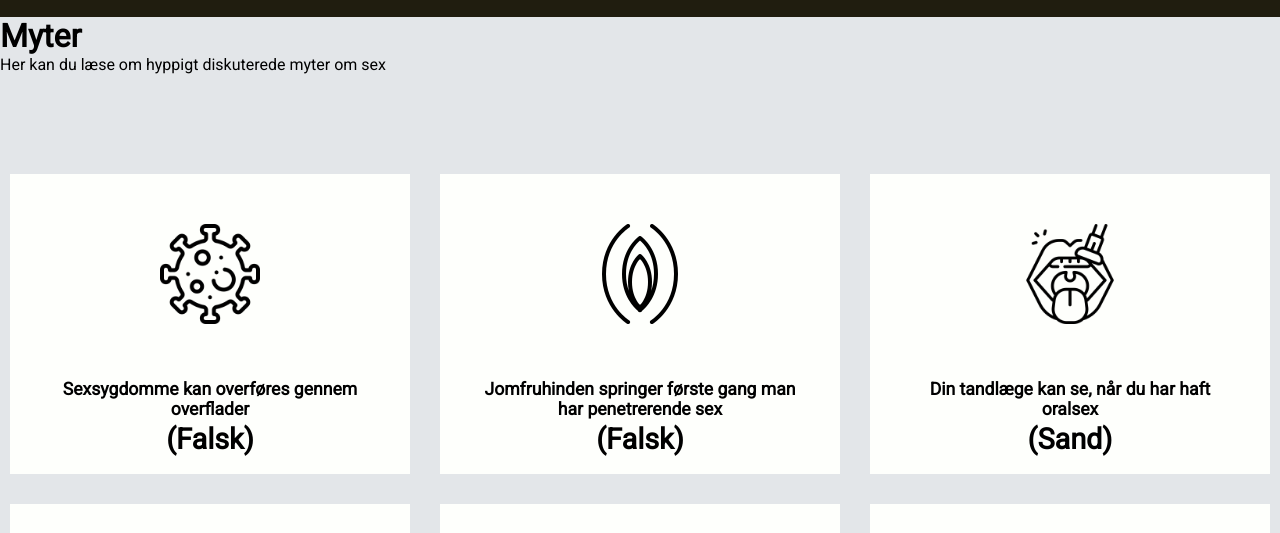
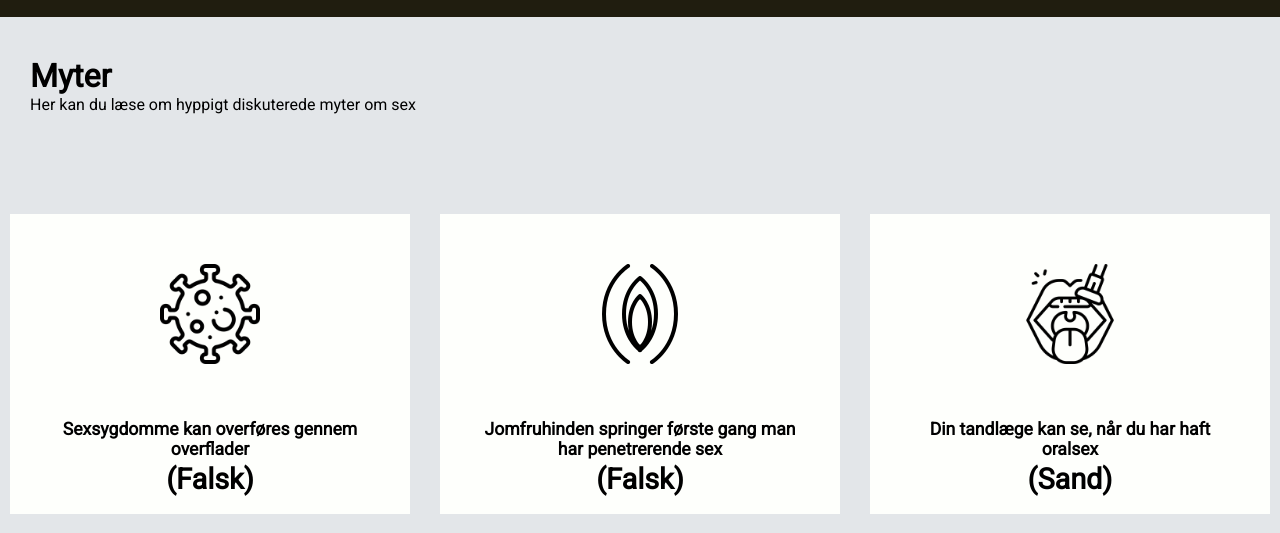
Before and after one commit to JEDER5/JEDER5.github.io, a plain HTML site: page myter.html in a window 1280 px wide. Shown: the part 183-716 px from the top of the page. Drawn offline with Linux system fonts and the light colour scheme.

Commit message:
Update style.css

```diff
--- a/styles/style.css
+++ b/styles/style.css
@@ -12,6 +12,11 @@ a {
 
 ul {
     list-style: none;
+}
+
+.titel__tekst {
+    padding-left:30px;
+    padding-top:40px;
 }
 
 body {
```
